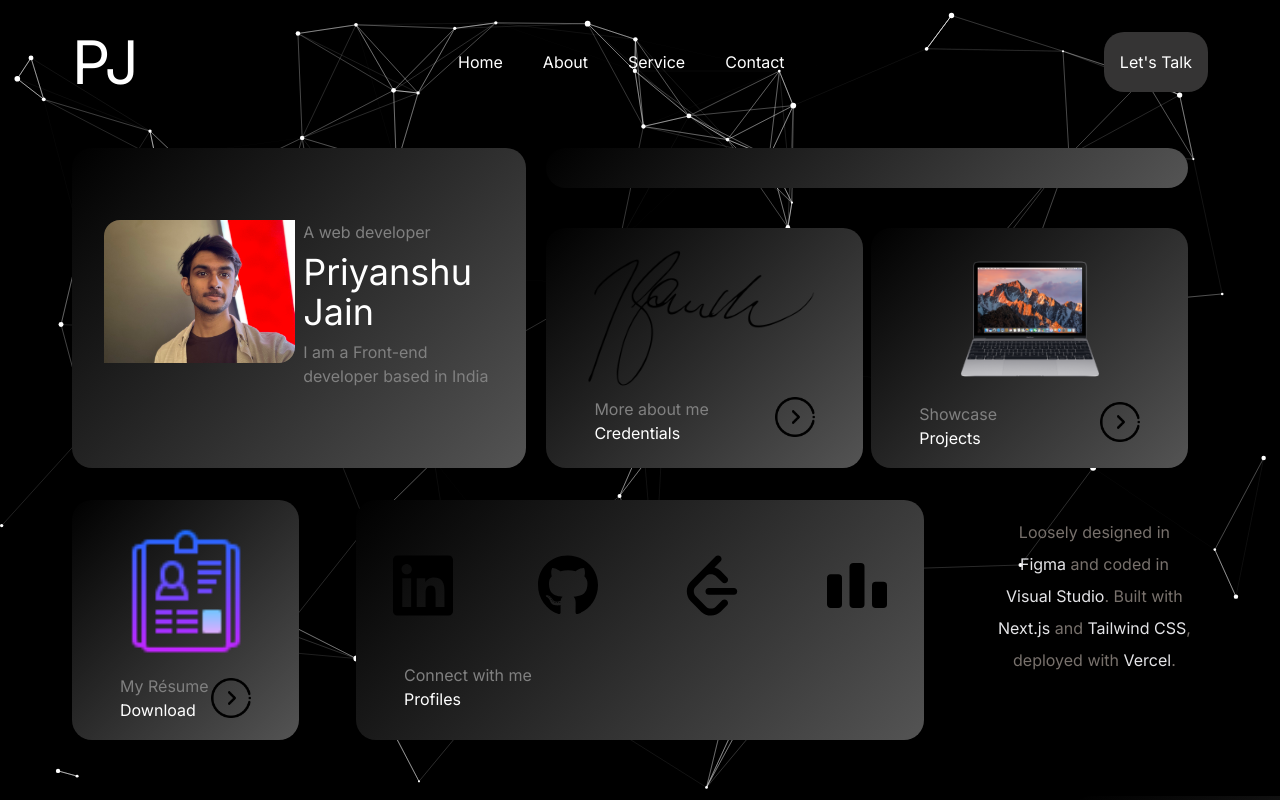
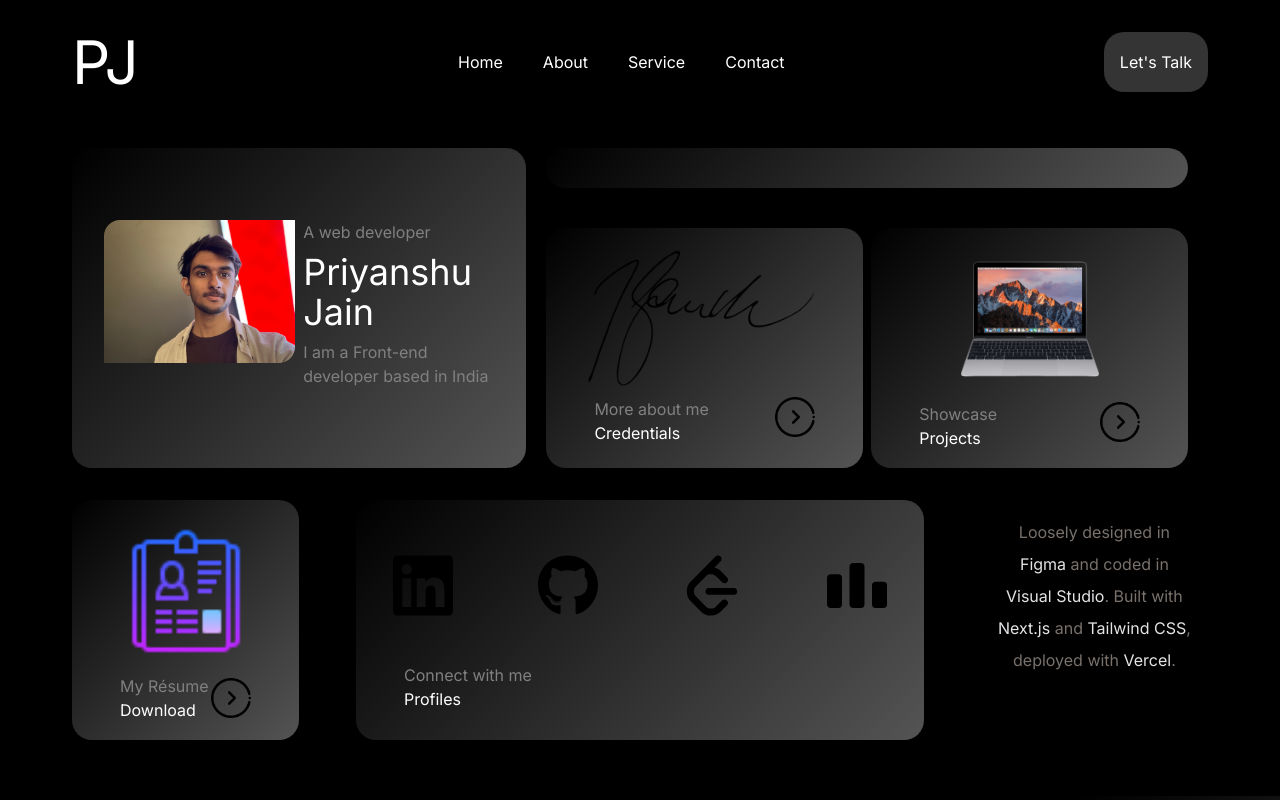
Before and after one commit to PriyanshuJain13/portfolio-new, a Next.js app: page / in a window 1280 px wide. Shown: the top 800 px of the page. Built offline with nearby package versions, Linux system fonts and the light colour scheme.

Commit message:
removed particles

```diff
--- a/app/page.tsx
+++ b/app/page.tsx
@@ -14,7 +14,7 @@ export default function Home() {
         <Contact />
         <Footer />
       </div>
-      <Particle />
+      {/* <Particle /> */}
     </main>
   );
 }
```
